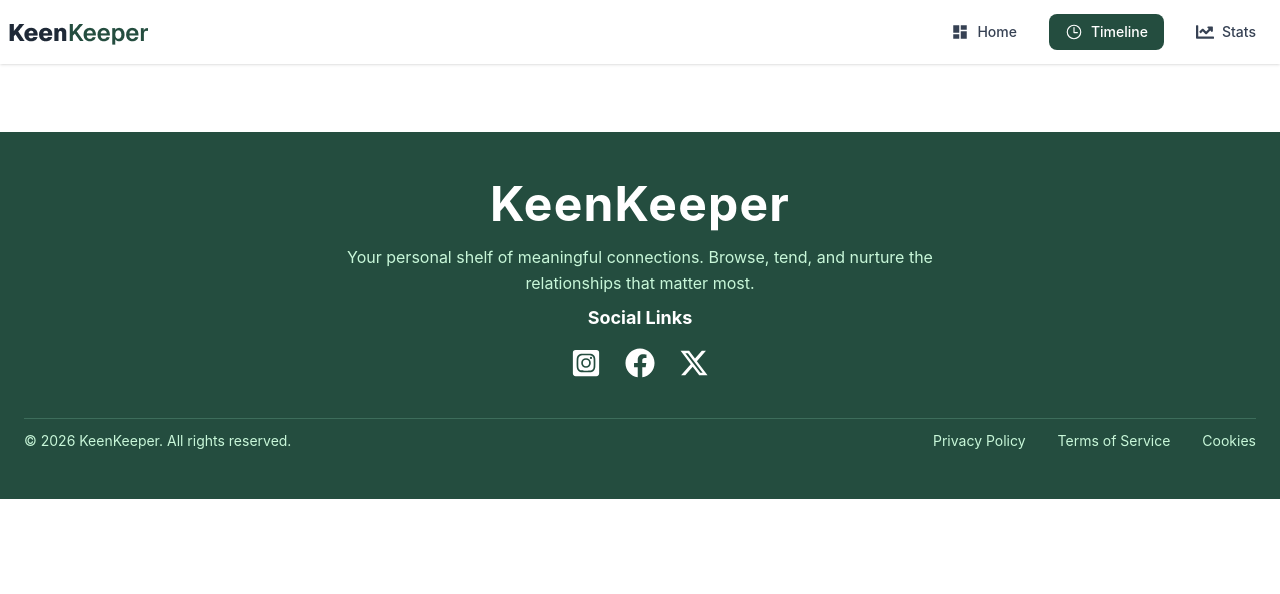
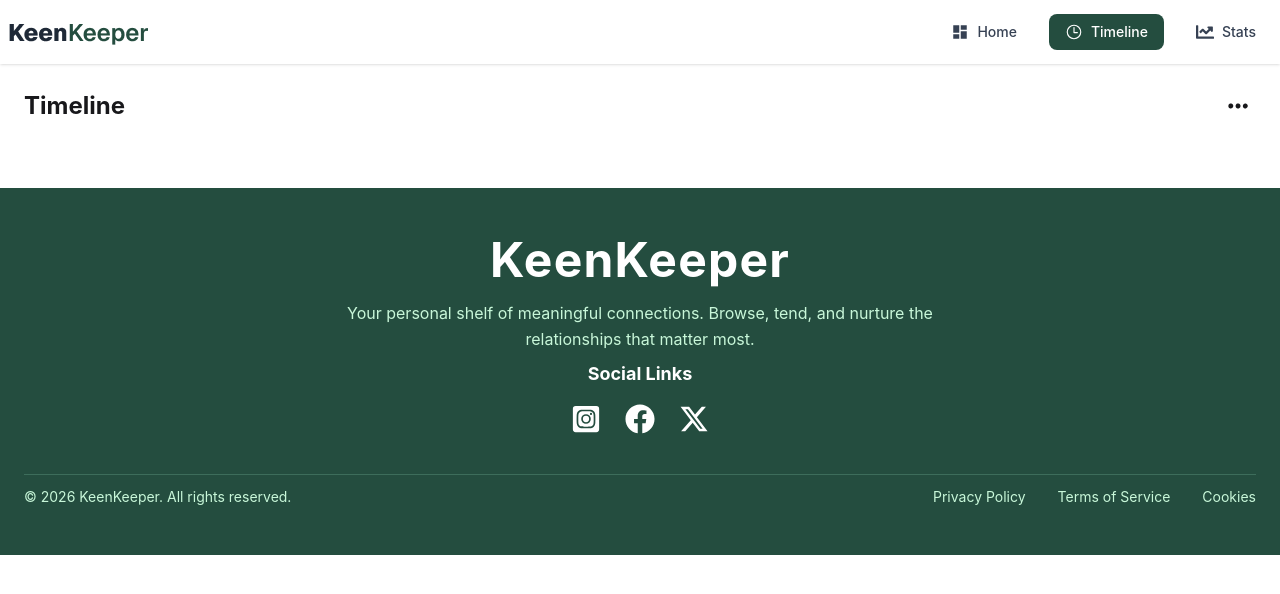
Before and after one commit to touhidhasan8/keenKeeper, a React (Vite) app: page /timeline in a window 1280 px wide. Shown: the top 594 px of the page. Built offline with nearby package versions, Linux system fonts and the light colour scheme.

Commit message:
Error Solved

```diff
--- a/src/Components/Context/ContextProvider.jsx
+++ b/src/Components/Context/ContextProvider.jsx
@@ -20,7 +20,7 @@ const ContextProvider = ({ children }) => {
 
         setClicked([...clicked, newData]);
 
-        toast.success(`Calling ${name}`);
+        toast.success(`Calling ${name}`)
 
 
     };
--- a/src/Components/Friends/FriendDetails.jsx
+++ b/src/Components/Friends/FriendDetails.jsx
@@ -9,6 +9,7 @@ import { AppContext } from '../Context/ContextProvider';
 const FriendDetails = () => {
   const { id } = useParams();
   const friends = useLoaderData();
+  const { handleCall, handleMessage, handleVideoCall } = useContext(AppContext);
 
   const friendDetails = friends?.find(
     (friend) => friend.id === parseInt(id)
@@ -29,8 +30,6 @@ const FriendDetails = () => {
   } = friendDetails;
 
   const goal_days = friendDetails.goal_days || 30;
-
-  const { handleCall, handleMessage, handleVideoCall } = useContext(AppContext)
 
 
   return (
--- a/src/Components/Pages/Hero.jsx
+++ b/src/Components/Pages/Hero.jsx
@@ -19,7 +19,7 @@ const Hero = () => {
                     <span>Add a Friend</span>
                 </button>
             </div>
-            {/* Total friends counting  */}
+
             <div className='grid grid-cols-1 md:grid-cols-2 lg:grid-cols-4 gap-6 p-4'>
                 <div className='p-5 shadow-2xl rounded-2xl flex flex-col items-center justify-center'>
                     <h1 className='text-3xl font-bold text-[#244D3F]'>10</h1>
--- a/src/Components/Pages/Status.jsx
+++ b/src/Components/Pages/Status.jsx
@@ -3,11 +3,13 @@ import { PieChart, Pie, Cell, Tooltip, ResponsiveContainer, Legend } from 'recha
 import { AppContext } from '../Context/ContextProvider';
 
 const Status = () => {
-      const { clicked } = useContext(AppContext)
+    const { clicked, messages, videos } = useContext(AppContext)
+
+
     const data = [
         { name: "Call", value: clicked.length, fill: "#0088FE" },
-        { name: "Message", value: clicked.length, fill: "#00C49F" },
-        { name: "Video", value: clicked.length, fill: "#FFBB28" },
+        { name: "Message", value: messages.length , fill: "#00C49F" },
+        { name: "Video", value: videos.length , fill: "#FFBB28" },
 
     ];
 
@@ -17,7 +19,7 @@ const Status = () => {
                 Friendship Analytics
             </h1>
 
-            <div className="w-full max-w-125 h-125">
+            <div className="w-full max-w-[500px] h-[500px]">
                 <ResponsiveContainer width="100%" height="100%">
                     <PieChart>
                         <Pie
@@ -30,8 +32,8 @@ const Status = () => {
                             isAnimationActive={true}
                         >
                         </Pie>
-                    <Legend></Legend>
-                    <Tooltip/>
+                        <Legend></Legend>
+                        <Tooltip />
                     </PieChart>
                 </ResponsiveContainer>
             </div>
--- a/src/Components/Pages/Timeline.jsx
+++ b/src/Components/Pages/Timeline.jsx
@@ -1,32 +1,99 @@
-import React, { useContext, } from 'react';
+import React, { useContext, useState } from 'react';
 import { AppContext } from '../Context/ContextProvider';
 import ShowTimeLine from './ShowTimeLine';
-import { SlOptions } from 'react-icons/sl';
 import Videos from './Videos';
 import Messages from './Messages';
+import { SlOptions } from "react-icons/sl";
 
 const Timeline = () => {
-  const { clicked ,videos,messages} = useContext(AppContext)
+  const { clicked, videos, messages } = useContext(AppContext);
+
+  const [filter, setFilter] = useState("all");
+  const [showOptions, setShowOptions] = useState(false);
+
+  return (
+    <div className="bg-white rounded-2xl p-4 sm:p-5 md:p-6 w-full">
+
+      <div className="flex items-center justify-between mb-5">
+        <h1 className="text-xl sm:text-2xl font-bold">
+          Timeline
+        </h1>
+
+        <div className="relative">
+          <button
+            onClick={() => setShowOptions(!showOptions)}
+            className="p-2 rounded-full hover:bg-gray-100"
+          >
+            <SlOptions size={20} />
+          </button>
+
+          {showOptions && (
+            <div className="absolute right-0 top-12 bg-white shadow-lg rounded-xl w-36 p-2 z-50 flex flex-col gap-2">
+
+              <button
+                onClick={() => {
+                  setFilter("all");
+                  setShowOptions(false);
+                }}
+                className="text-left px-3 py-2 rounded hover:bg-gray-100"
+              >
+                All
+              </button>
+
+              <button
+                onClick={() => {
+                  setFilter("call");
+                  setShowOptions(false);
+                }}
+                className="text-left px-3 py-2 rounded hover:bg-gray-100"
+              >
+                Call
+              </button>
+
+              <button
+                onClick={() => {
+                  setFilter("video");
+                  setShowOptions(false);
+                }}
+                className="text-left px-3 py-2 rounded hover:bg-gray-100"
+              >
+                Video
+              </button>
+
+              <button
+                onClick={() => {
+                  setFilter("message");
+                  setShowOptions(false);
+                }}
+                className="text-left px-3 py-2 rounded hover:bg-gray-100"
+              >
+                Message
+              </button>
+
+            </div>
+          )}
+        </div>
+      </div>
 
 
-  return (
-    <div className="rounded-2xl bg-white  p-4 md:p-6 flex flex-col gap-5 md:gap-5">
-      {
+      <div className="flex flex-col gap-4">
+
+        {(filter === "all" || filter === "call") &&
           clicked.map((click) => (
             <ShowTimeLine key={click.id} click={click} />
-        ))
-      }
-      {
+          ))}
+
+        {(filter === "all" || filter === "video") &&
           videos.map((videoItem) => (
             <Videos key={videoItem.id} videoItem={videoItem} />
-        ))
-      }
-      {
+          ))}
+
+        {(filter === "all" || filter === "message") &&
           messages.map((messageItem) => (
             <Messages key={messageItem.id} messageItem={messageItem} />
-        ))
-      }
+          ))}
 
+      </div>
     </div>
   );
 };
```
Lines whose indentation alone changed are shown as unchanged.
